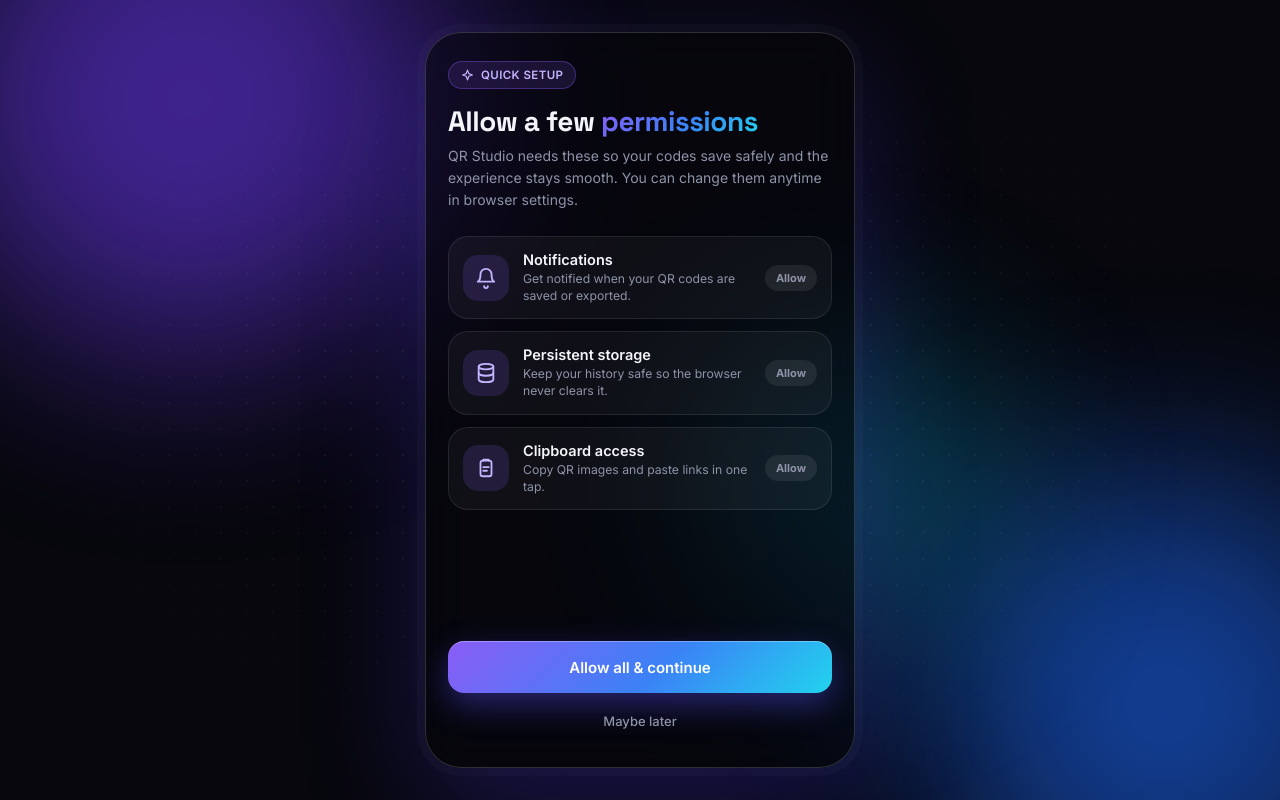
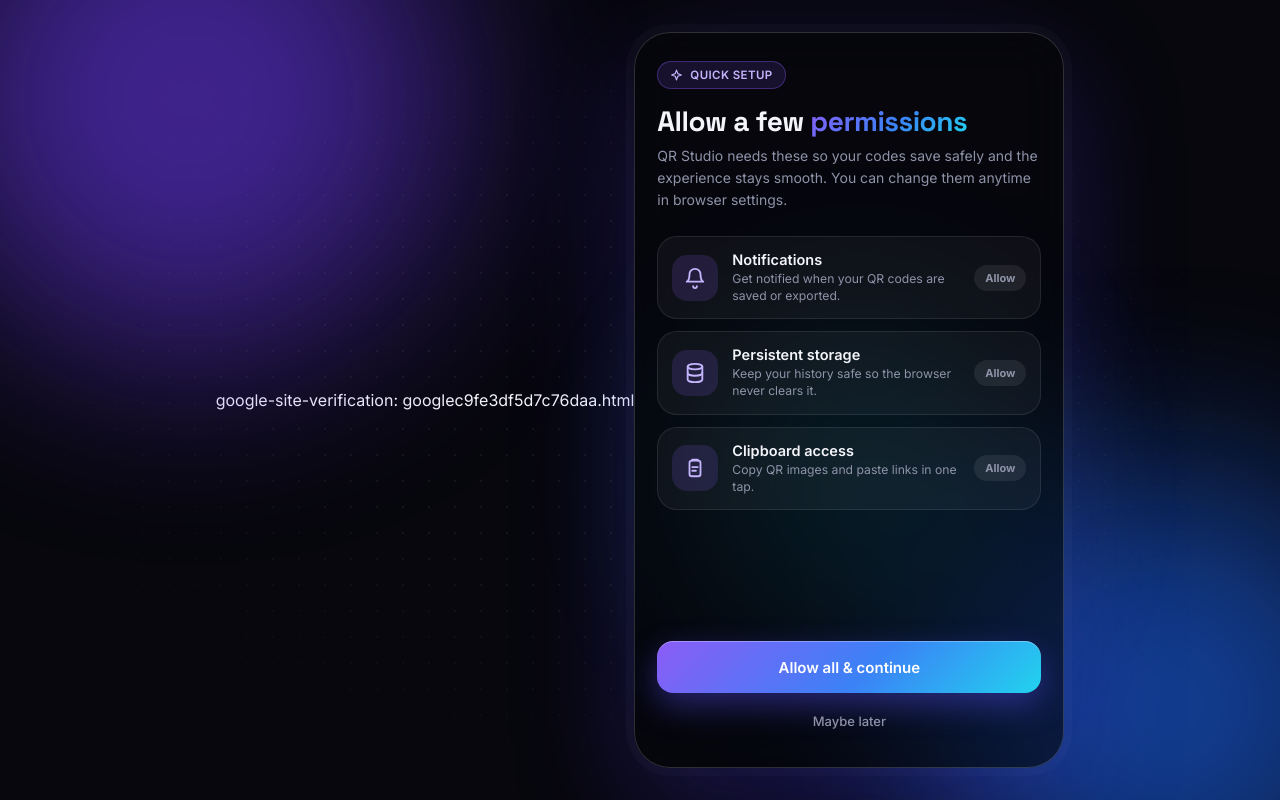
Before and after one commit to annpurnap610-cmyk/Nitai0, a plain HTML site: page index.html in a window 1280 px wide. Drawn offline with nearby package versions, Linux system fonts and the light colour scheme.

Commit message:
Update index.html

```diff
--- a/index.html
+++ b/index.html
@@ -1,6 +1,7 @@
 <!DOCTYPE html>
 <html lang="en">
 <head>
+google-site-verification: googlec9fe3df5d7c76daa.html
 <meta charset="UTF-8" />
 <meta name="viewport" content="width=device-width, initial-scale=1, viewport-fit=cover" />
 <meta name="theme-color" content="#07070D" />
```
